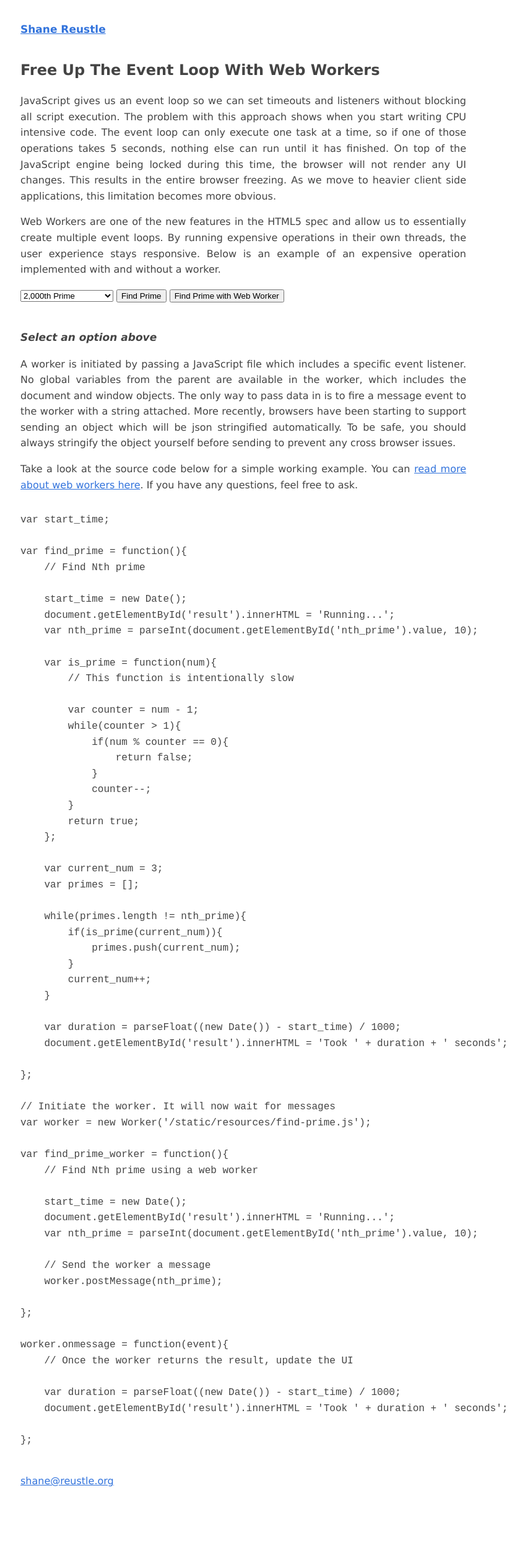
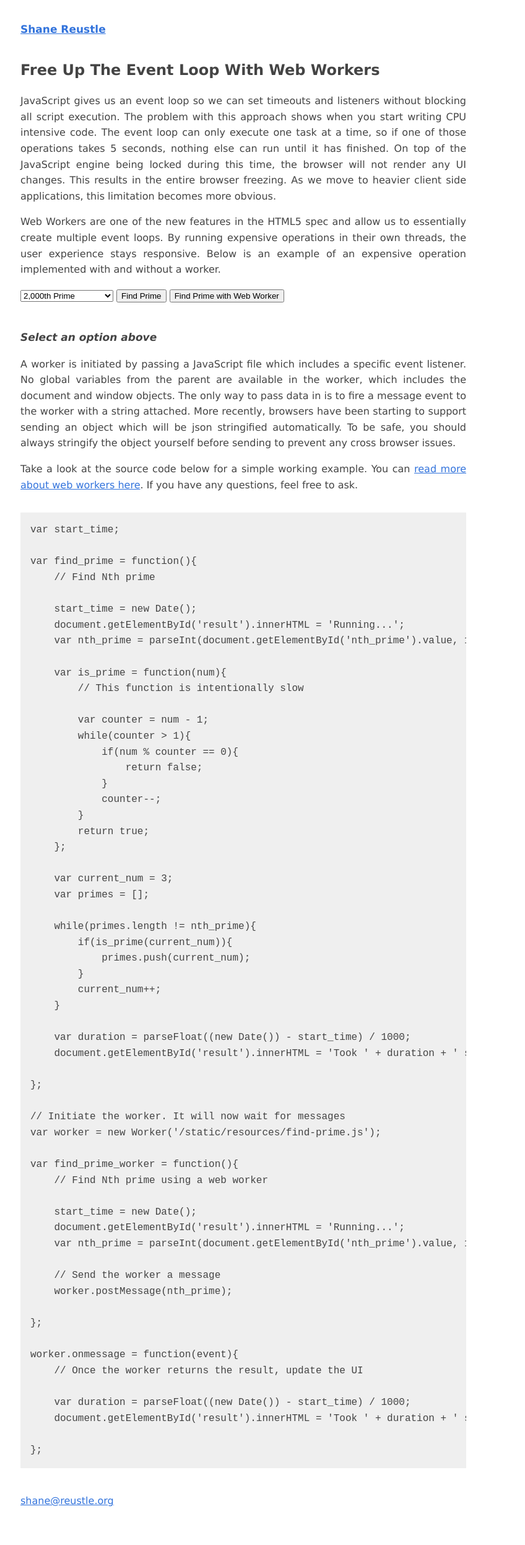
Before and after one commit to reustle/reustle, a Jekyll site: the page built from _posts/2012-01-31-free-up-the-event-loop-with-web-workers.md, in a window 1280 px wide. Shown: the whole page at 62% size, without its empty margins (247-1095 px from the left). Built offline with Jekyll 4.4.1, drawn with Linux system fonts in a browser that asks for light colours; before the commit the page ends 2461 px from its top, so only the background shows below that.

Commit message:
Update basic.html

```diff
--- a/_layouts/basic.html
+++ b/_layouts/basic.html
@@ -44,6 +44,11 @@
                 width: 100%;
                 border-radius: 4px;
             }
+            pre {
+                background: #efefef;
+                overflow: scroll;
+                padding: 1em;
+            }
         </style>
 
     </head>
```
